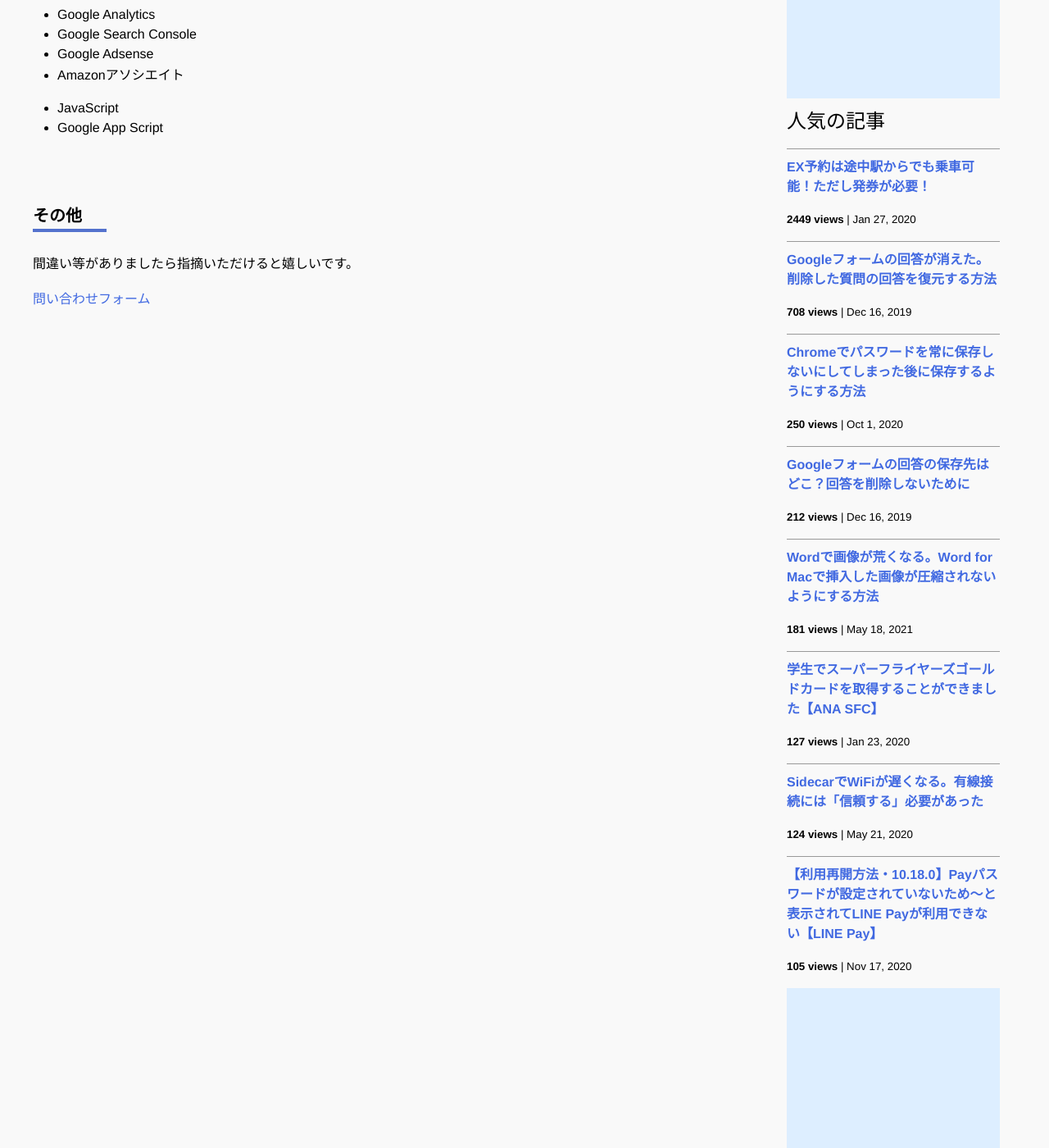
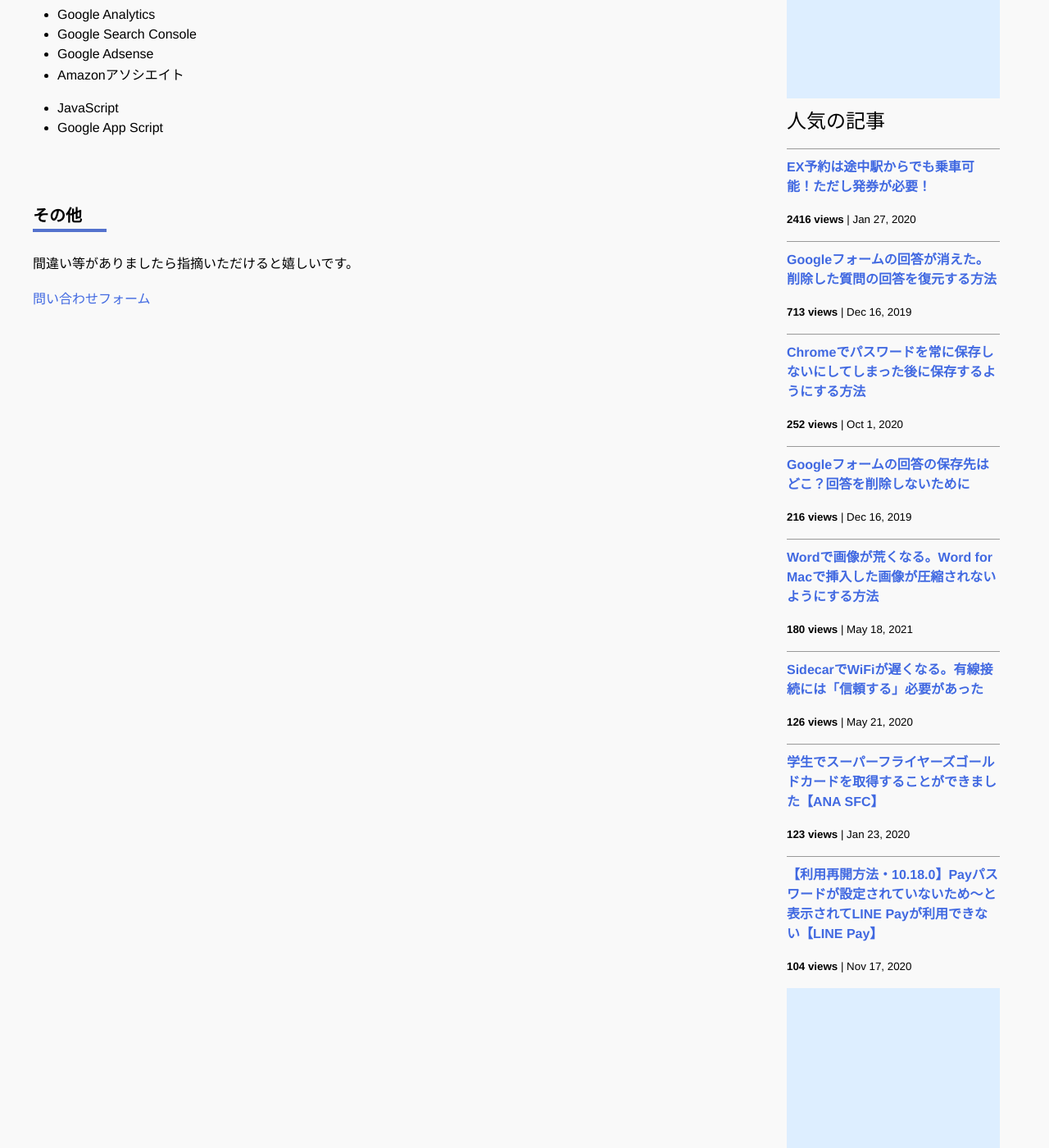
Before and after one commit to iwanaminami/shoyaiwaname, a Jekyll site: the page built from about.markdown, in a window 1280 px wide and 1400 px high, scrolled down 693 px. Shown: the whole window at 82% size. Built offline with Jekyll 4.4.1, drawn with Linux system fonts in a browser that asks for light colours; nearby versions of some CDN libraries; comment, search, counter and statistics services are not loaded.

Commit message:
a new commit message

```diff
--- a/_data/popularposts.yml
+++ b/_data/popularposts.yml
@@ -1,17 +1,17 @@
 side:
-  - view: 2449
+  - view: 2416
     url: /2020/01/27/ex-rideontheway.html
-  - view: 708
+  - view: 713
     url: /2019/12/16/restore-googleform.html
-  - view: 250
+  - view: 252
     url: /2020/10/01/googlepassword.html
-  - view: 212
+  - view: 216
     url: /2019/12/16/googleform-answers.html
-  - view: 181
+  - view: 180
     url: /2021/05/18/image-compression-word.html
-  - view: 127
+  - view: 126
+    url: /2020/05/21/sidecar-via-cable.html
+  - view: 123
     url: /2020/01/23/sfcgold.html
-  - view: 124
-    url: /2020/05/21/sidecar-via-cable.html
-  - view: 105
+  - view: 104
     url: /2020/11/17/linepay.html
```
